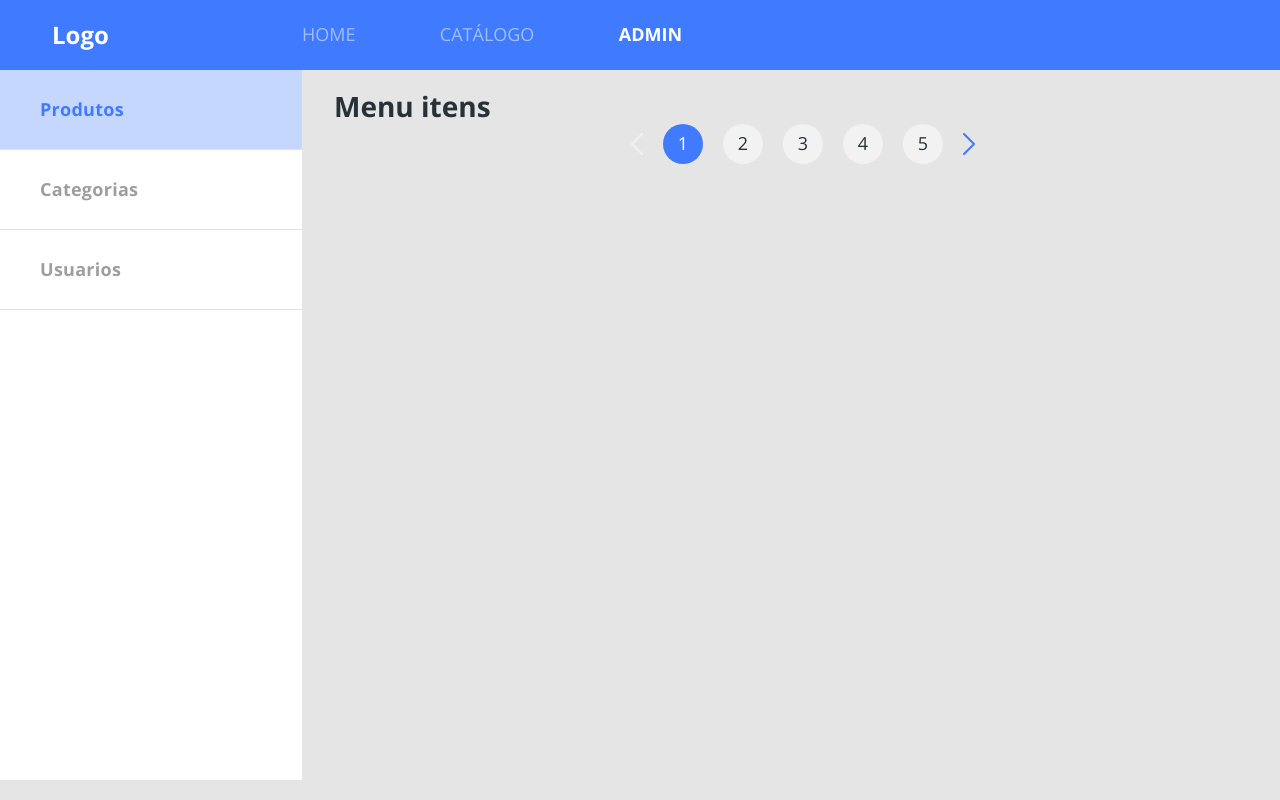
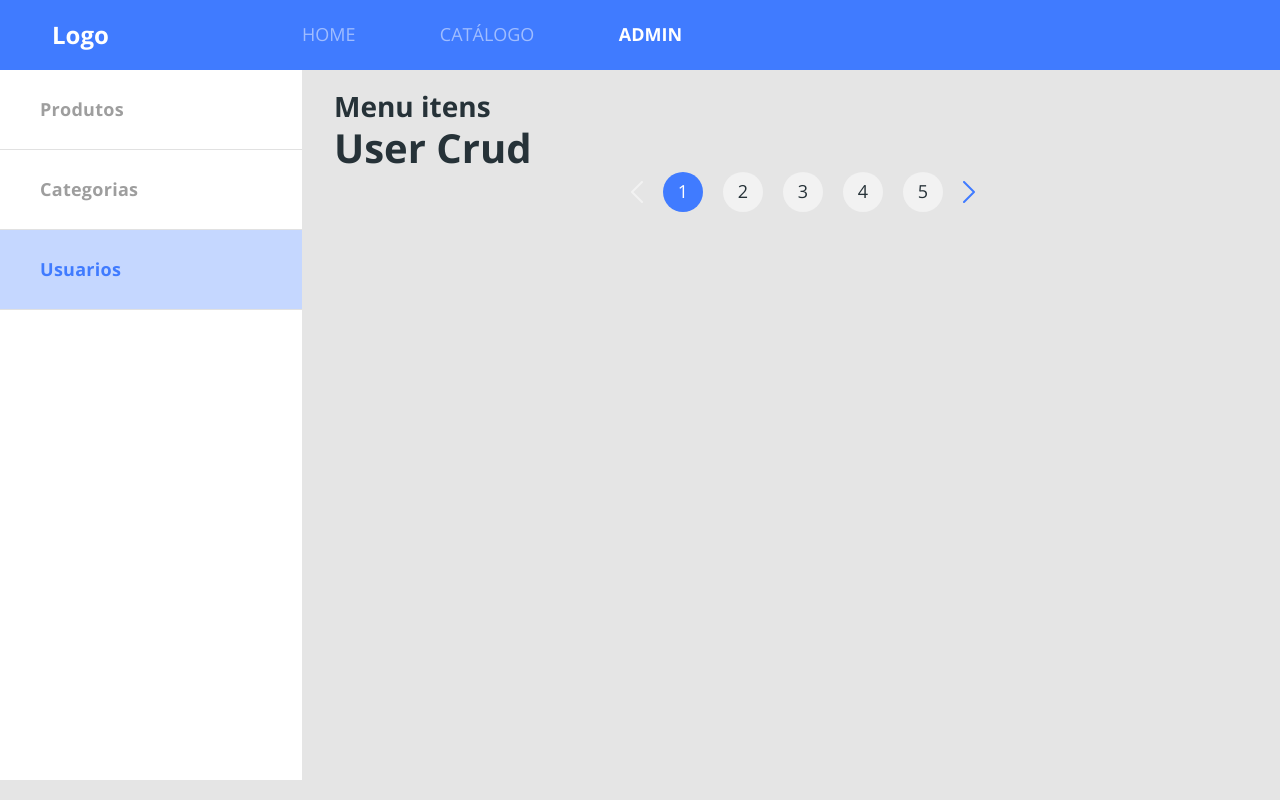
Before and after one commit to linconviana/projeto_react_spring, a React (Create React App) app in the folder frontweb/: page /admin/users in a window 1280 px wide. Built offline with nearby package versions, Linux system fonts and the light colour scheme.

Commit message:
criação de rotas aninhadas, redirect e nesting

```diff
--- a/frontweb/src/assets/Routes.tsx
+++ b/frontweb/src/assets/Routes.tsx
@@ -3,7 +3,7 @@
 import Catalog from "pages/Catalog";
 import Home from "pages/Home";
 import ProductDetails from "pages/ProductDetails";
-import { BrowserRouter, Switch, Route } from "react-router-dom";
+import { BrowserRouter, Switch, Route, Redirect } from "react-router-dom";
 
 const Routes = () => (
   <BrowserRouter>
@@ -18,6 +18,7 @@
       <Route path="/products/:productId">
         <ProductDetails />
       </Route>
+      <Redirect from="/admin" to="/admin/products" exact/>
       <Route path="/admin">
         <Admin />
       </Route>
--- a/frontweb/src/pages/Admin/Navbar/index.tsx
+++ b/frontweb/src/pages/Admin/Navbar/index.tsx
@@ -1,3 +1,4 @@
+import { NavLink } from "react-router-dom";
 import "./styles.css";
 
 const Navbar = () => {
@@ -5,19 +6,19 @@
     <nav className="admin-nav-container">
       <ul className="">
         <li>
-          <a href="link" className="admin-nav-item active">
+          <NavLink to="/admin/products" className="admin-nav-item">
             <p>Produtos</p>
-          </a>
+          </NavLink>
         </li>
         <li>
-          <a href="link" className="admin-nav-item">
+          <NavLink to="/admin/categories" className="admin-nav-item">
             <p>Categorias</p>
-          </a>
+          </NavLink>
         </li>
         <li>
-          <a href="link" className="admin-nav-item">
+          <NavLink to="/admin/users" className="admin-nav-item">
             <p>Usuarios</p>
-          </a>
+          </NavLink>
         </li>
       </ul>
     </nav>
--- a/frontweb/src/pages/Admin/index.tsx
+++ b/frontweb/src/pages/Admin/index.tsx
@@ -2,6 +2,7 @@
 import Pagination from "components/Pagination";
 
 import "./styles.css";
+import { Switch, Route } from "react-router";
 
 const Admin = () => {
   return (
@@ -12,6 +13,17 @@
         </div>
         <div className="col-md-9 admin-content">
           <h3>Menu itens</h3>
+          <Switch>
+            <Route path="/admin/products">
+              <h1>Product Crud</h1>
+            </Route>
+            <Route path="/admin/categories">
+              <h1>Category Crud</h1>
+            </Route>
+            <Route path="/admin/users">
+              <h1>User Crud</h1>
+            </Route>
+          </Switch>
           <Pagination />
         </div>
       </div>
```
